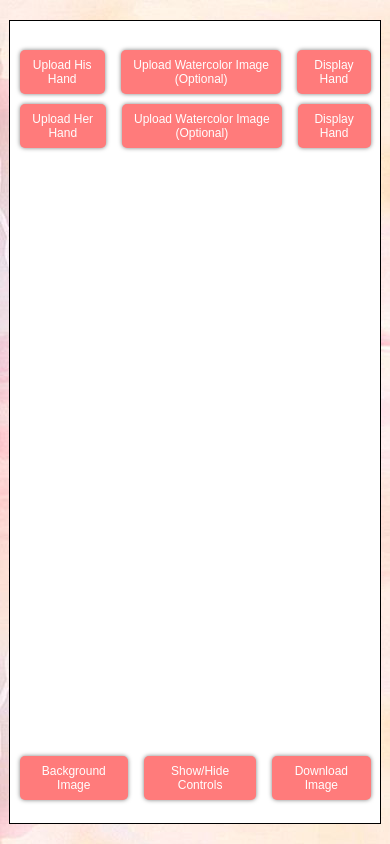
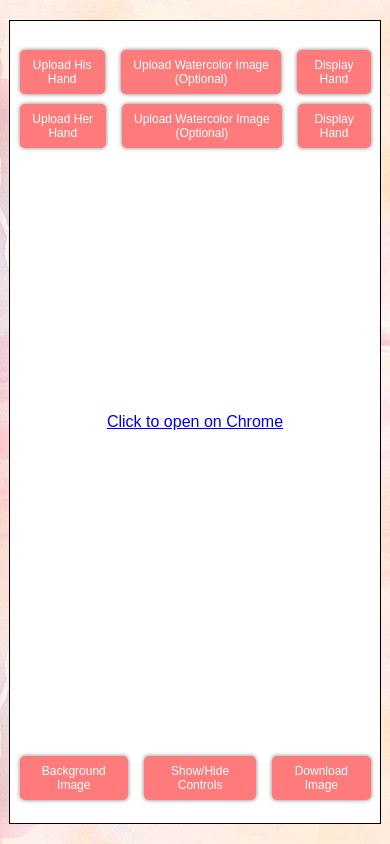
Before and after one commit to AmDMasterDev/handprint-generator, a plain HTML site: page index.html in a window 390 px wide. Drawn offline with nearby package versions, Linux system fonts and the light colour scheme.

Commit message:
Redirect Link Test

```diff
--- a/index.html
+++ b/index.html
@@ -9,6 +9,12 @@
   </head>
   <body>
     <div id="image-container"><div class="blur"></div></div>
+    <a
+      id="test"
+      href="intent:https://amdmasterdev.github.io/handprint-generator/#Intent;scheme=https;package=com.android.chrome;end"
+    >
+      Click to open on Chrome
+    </a>
     <div id="controls-container">
       <div class="controls">
         <div id="image-set">
--- a/style.css
+++ b/style.css
@@ -230,4 +230,8 @@ input[type="number"] {
   #lower-control {
     transform: translateY(84vh);
   }
+
+  #test {
+    position: absolute;
+  }
 }
```
